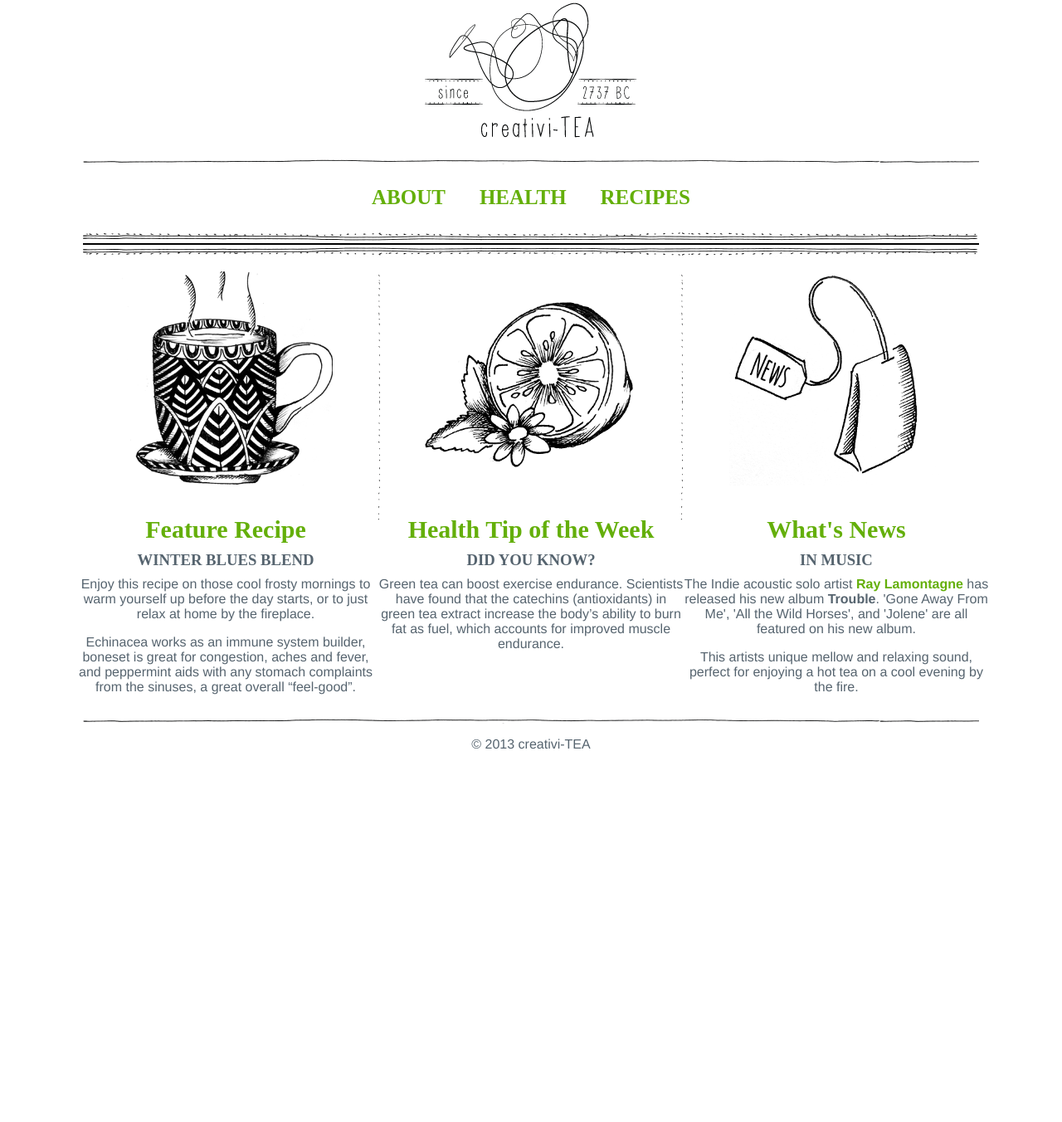
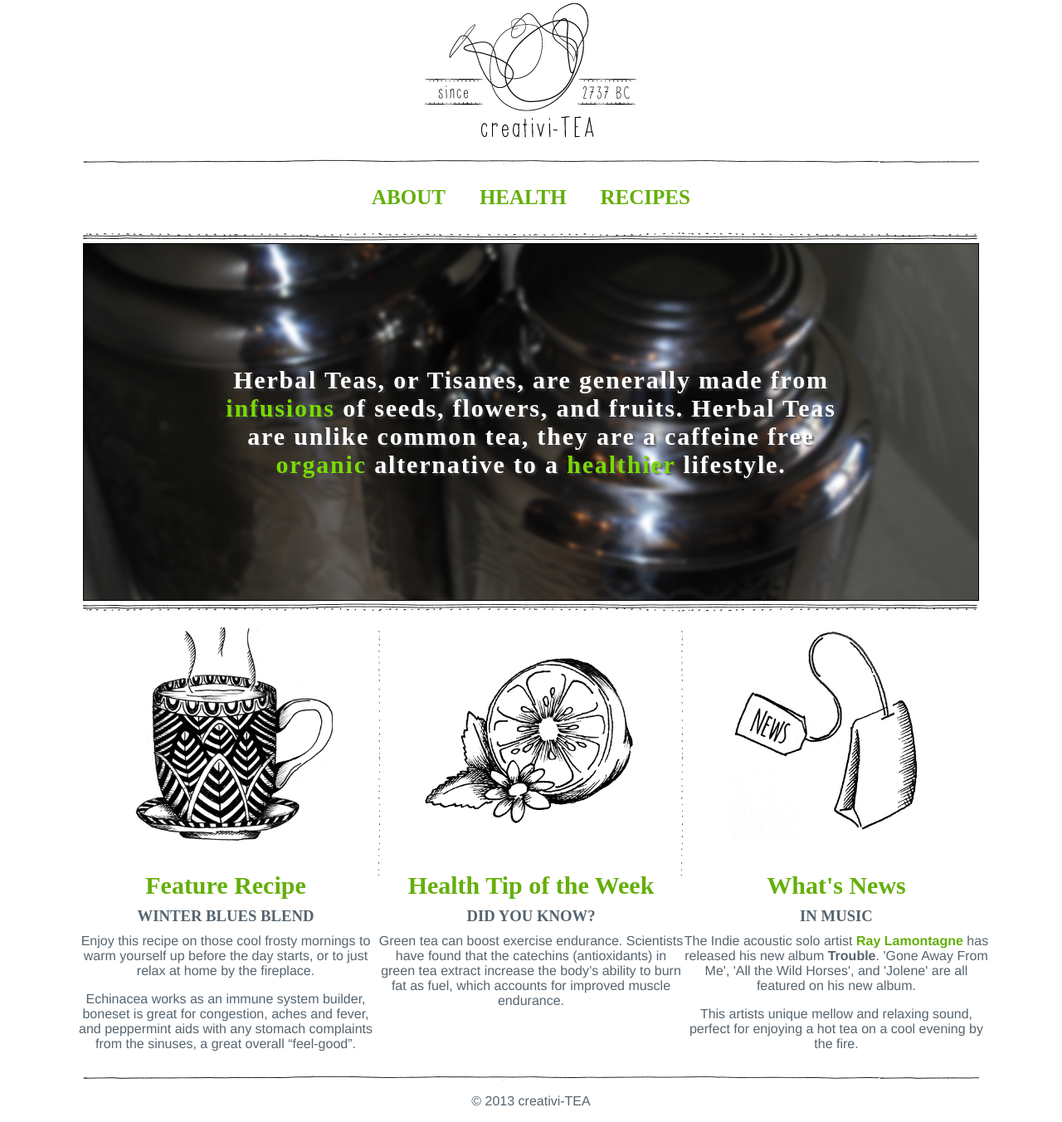
Before and after one commit to hay00032/large-data-website, a Jekyll site: the page built from index.html, in a window 1280 px wide. Shown: the whole page at 83% size. Built offline with Jekyll 4.4.1, drawn with Linux system fonts in a browser that asks for light colours; some web fonts are replaced; Markdown is read by kramdown in place of the engine named in the settings; before the commit the page ends 922 px from its top, so only the background shows below that.

Commit message:
adjusted queries

```diff
--- a/index.html
+++ b/index.html
@@ -6,10 +6,10 @@ title: Herbal Tea Resources for the Creative Mind
 	<div class="logo-text logo-text-m-hidden logo-text-l-hidden">
 		<h2>Herbal Teas, <br> <font color="#79db03">organic</font> <font color="#79db03">infusions</font> to a <font color="#79db03">healthier</font> lifestyle.</h2>
 	</div>
-	<div class="logo-text logo-text-m logo-text-s-hidden logo-text-l-hidden">
+	<div class="logo-text logo-text-s-hidden logo-text-m logo-text-l-hidden">
 		<h2 class="intro">Herbal Teas are <font color="#79db03">infusions</font> of seeds, flowers, and fruits. They are an <font color="#79db03">organic</font> alternative to a <font color="#79db03">healthier</font> lifestyle.</h2>
 	</div>
-	<div class=" logo-text logo-text-l logo-text-s-hidden logo-text-m-hidden">
+	<div class=" logo-text  logo-text-s-hidden logo-text-m-hidden logo-text-l">
 		<h2 class="intro">Herbal Teas, or Tisanes, are generally made from <font color="#79db03">infusions</font> of seeds, flowers, and fruits. Herbal Teas are unlike common tea, they are a caffeine free <font color="#79db03">organic</font> alternative to a <font color="#79db03">healthier</font> lifestyle.</h2>
 	</div>
 </div>
```
Also changed, not shown: other parts of index.html (+0 -14 lines), _includes/css/grid.css (+7 -3 lines).
